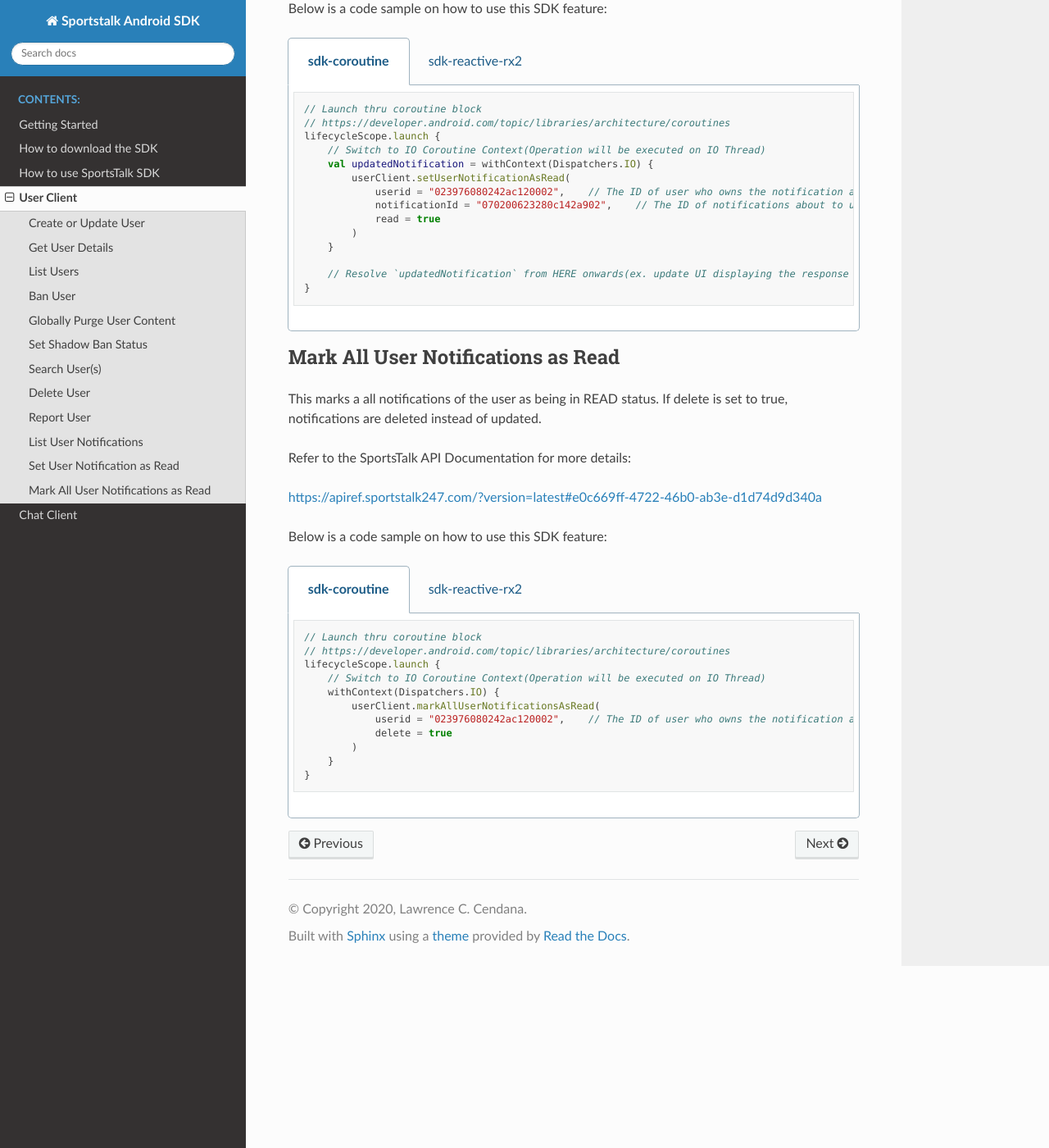
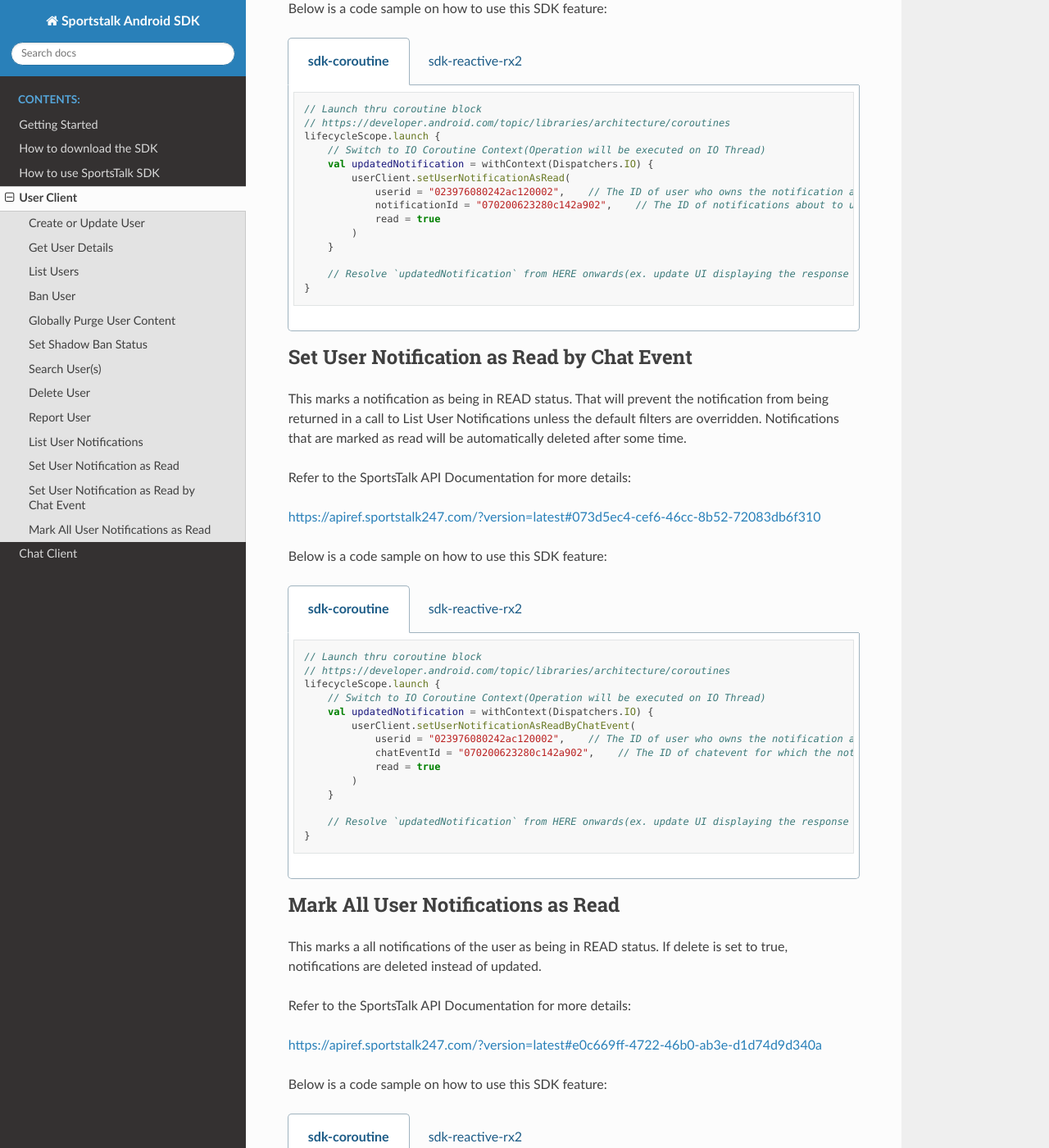
Before and after one commit to sportstalk247/sdk-android-kotlin, a Sphinx documentation site: the page built from docs/source/usage/user_client.md, in a window 1280 px wide and 1400 px high, scrolled down 7111 px. Shown: the whole window at 82% size. Built offline with Sphinx 7.4.7 and the Read the Docs theme 2.0.0, drawn with Linux system fonts in a browser that asks for light colours.

Commit message:
Updated documentation

````diff
--- a/docs/source/usage/user_client.md
+++ b/docs/source/usage/user_client.md
@@ -561,6 +561,52 @@
             }
 ```
 
+## Set User Notification as Read by Chat Event
+
+This marks a notification as being in READ status. That will prevent the notification from being returned in a call to List User Notifications unless the default filters are overridden. Notifications that are marked as read will be automatically deleted after some time.
+
+Refer to the SportsTalk API Documentation for more details:
+
+<https://apiref.sportstalk247.com/?version=latest#073d5ec4-cef6-46cc-8b52-72083db6f310>
+
+Below is a code sample on how to use this SDK feature:
+
+``` tabs::
+
+    .. code-tab:: kotlin sdk-coroutine
+
+        // Launch thru coroutine block
+        // https://developer.android.com/topic/libraries/architecture/coroutines
+        lifecycleScope.launch {
+            // Switch to IO Coroutine Context(Operation will be executed on IO Thread)
+            val updatedNotification = withContext(Dispatchers.IO) {
+                userClient.setUserNotificationAsReadByChatEvent(
+                    userid = "023976080242ac120002",    // The ID of user who owns the notification about to update
+                    chatEventId = "070200623280c142a902",    // The ID of chatevent for which the notification was generated from, about to update
+                    read = true
+                )
+            }
+
+            // Resolve `updatedNotification` from HERE onwards(ex. update UI displaying the response data)...
+        }
+
+    .. code-tab:: kotlin sdk-reactive-rx2
+
+        val rxDisposeBag = CompositeDisposable()
+
+        userClient.setUserNotificationAsReadByChatEvent(
+            userid = "023976080242ac120002",    // The ID of user who owns the notification about to update
+            chatEventId = "070200623280c142a902",    // The ID of chatevent for which the notification was generated from, about to update
+            read = true
+        )
+            .subscribeOn(Schedulers.io())
+            .observeOn(AndroidSchedulers.mainThread())
+            .doOnSubscribe { rxDisposeBag.add(it) }
+            .subscribe { updatedNotification ->
+                // Resolve `updatedNotification` (ex. Display prompt OR Update UI)
+            }
+```
+
 ## Mark All User Notifications as Read
 
 This marks a all notifications of the user as being in READ status. If delete is set to true, notifications are deleted instead of updated.
````
